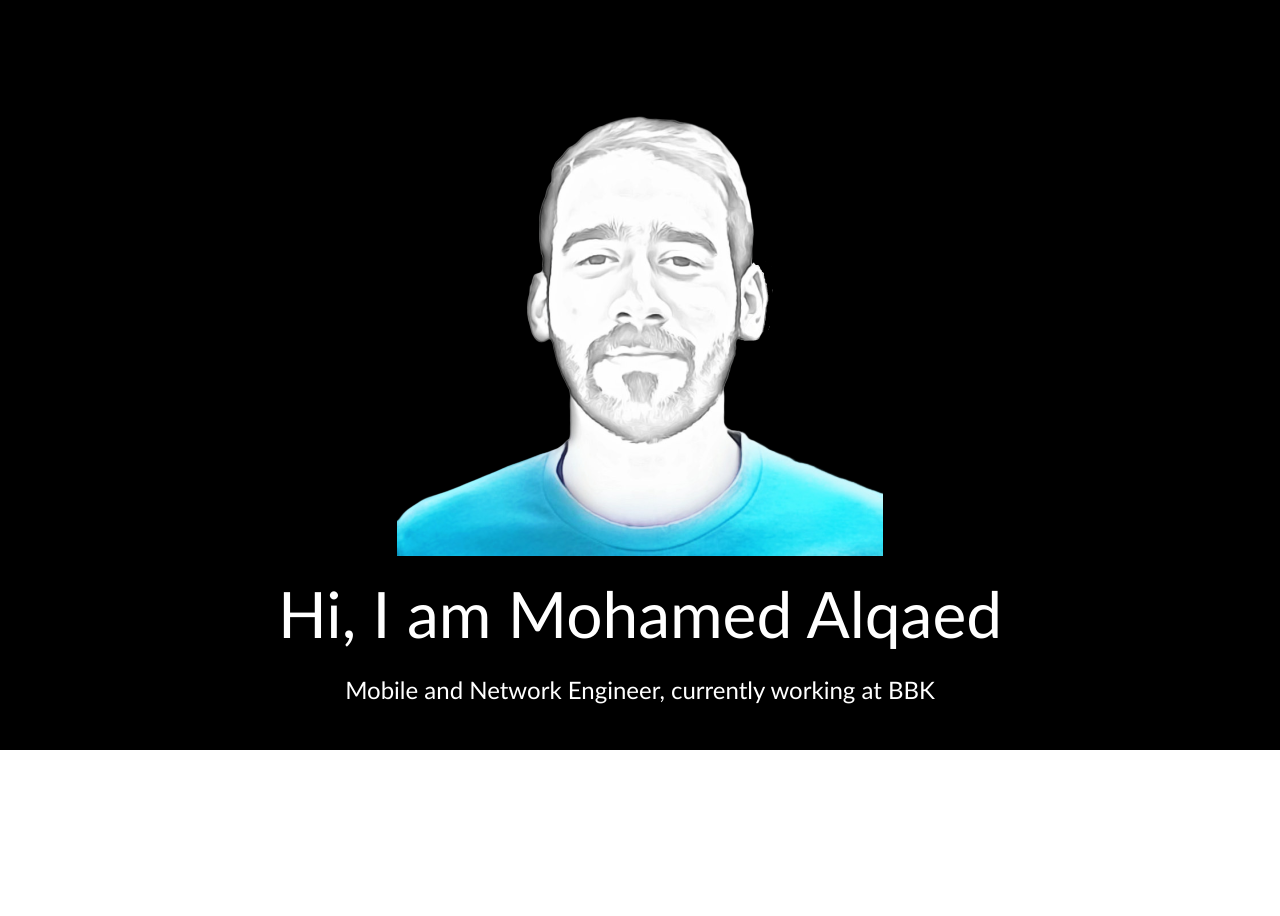
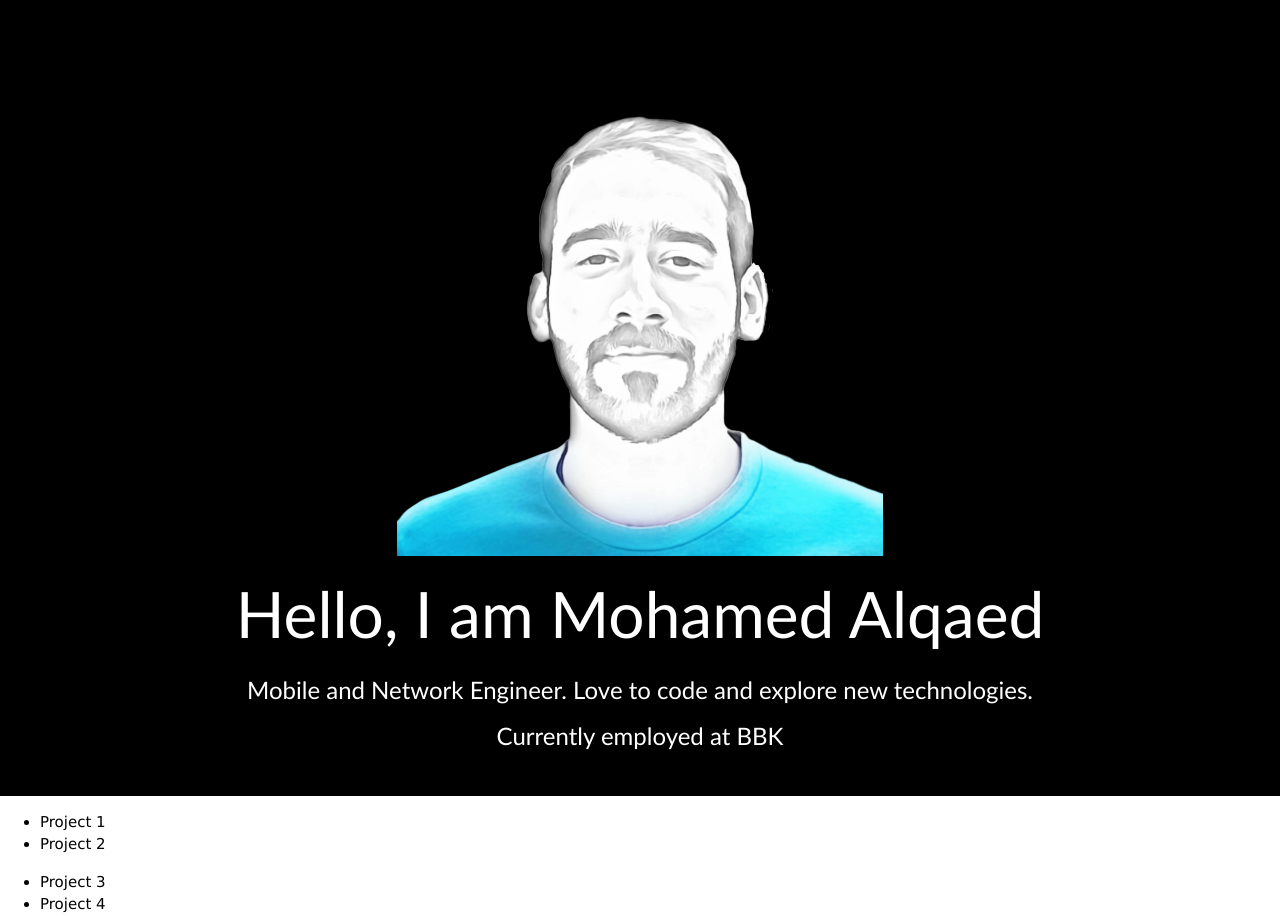
Before and after one commit to DooooooooM/Portfolio-Website, a plain HTML site: page PracticeWebSite/PracticeWebSite/index.html in a window 1280 px wide. Shown: the part 129-1045 px from the top of the page. Before the commit the page ends 879 px from the top, so only its background shows below. Drawn offline with Linux system fonts and the light colour scheme.

Commit message:
v1.11 - Text edit

```diff
--- a/PracticeWebSite/PracticeWebSite/index.html
+++ b/PracticeWebSite/PracticeWebSite/index.html
@@ -21,18 +21,33 @@
     <header class="w3-container w3-padding-32 w3-center w3-black" id="index">
 
         <img class="personal" src="Images/light_bright_blue-removebg-preview.png" />
-        <h1 class="main-h"><span>Hi, I am Mohamed Alqaed</span></h1>
-        <h3>Mobile and Network Engineer, currently working at BBK</h3>
+        <h1 class="main-h"><span>Hello, I am Mohamed Alqaed</span></h1>
+        <h3>Mobile and Network Engineer. Love to code and explore new technologies.</h3>
+        <h3>Currently employed at BBK</h3>
     </header>
 
     <section>
         <div>
-
+            <ul>
+                <li>
+                    <label> Project 1 </label>
+                </li>
+                <li>
+                    <label> Project 2 </label>
+                </li>
+            </ul>
 
         </div>
 
         <div>
-
+            <ul>
+                <li>
+                    <label> Project 3 </label>
+                </li>
+                <li>
+                    <label> Project 4 </label>
+                </li>
+            </ul>
 
 
         </div>
```
